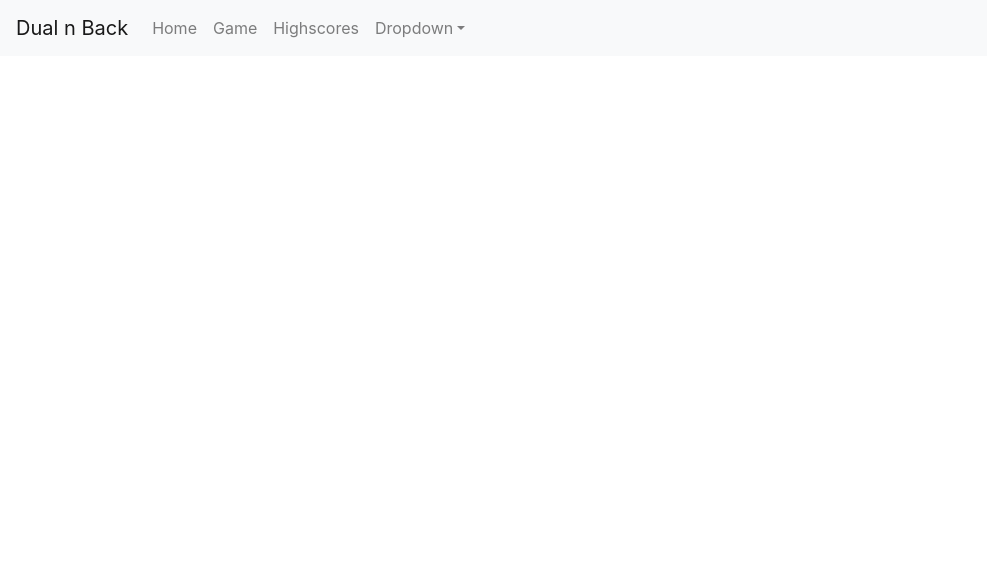
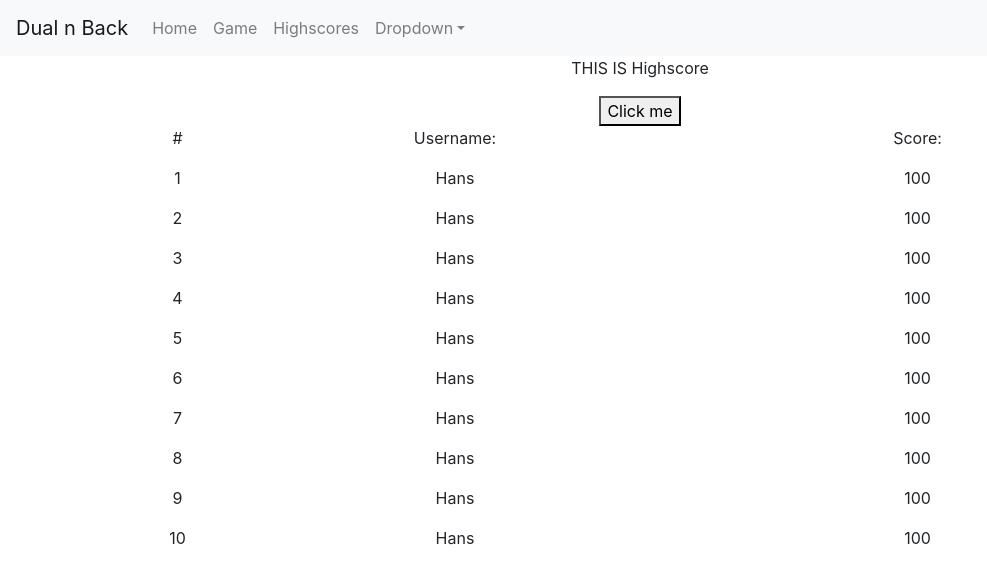
Before and after one commit to mathiasnielsen0/ITTWEB_Assignment3_Frontend, a React (Create React App) app in the folder dualnback_web3/: page /highscores in a window 1280 px wide. Shown: the top 584 px of the page, without its empty margins (0-987 px from the left). Built offline with nearby package versions, Linux system fonts and the light colour scheme.

Commit message:
highscore

```diff
--- a/dualnback_web3/src/App.css
+++ b/dualnback_web3/src/App.css
@@ -36,3 +36,13 @@
     transform: rotate(360deg);
   }
 }
+
+.animate{
+  transition: transform ease-in-out 0.3s 0s, translateY ease-in-out 0.3s ;
+}
+.scale-1{
+  transform: scale(1);
+}
+.scale-0{
+  transform: scale(0);
+}
--- /dev/null
+++ b/dualnback_web3/src/Components/ScoreCard.tsx
@@ -0,0 +1,65 @@
+import React, {RefObject} from "react";
+
+interface IProps {
+    username: string,
+    score: number,
+    index: number
+}
+
+interface IState {
+    firstMount: boolean
+    class: string
+}
+
+export default class ScoreCard extends React.Component<IProps, IState> {
+    divRef: RefObject<HTMLDivElement>;
+
+    constructor(props: IProps) {
+        super(props);
+        this.state = {
+            firstMount: true,
+            class: "scale-1"
+        };
+        this.divRef = React.createRef<HTMLDivElement>();
+    }
+
+    class: string = "";
+
+    componentDidMount(): void {
+        if (this.state.firstMount) {
+            this.setState({firstMount: false});
+            this.setState({class: "scale-0 h-0"});
+            setTimeout(() => {
+                requestAnimationFrame(() => {
+                    console.log("animating");
+                    this.setState({class: "scale-1 h-10"});
+                });
+            }, 10);
+
+        }
+    }
+
+    render() {
+        return (
+            <div className={"row relative animate " + this.state.class}>
+                <div className={"absolute col-12"}>
+                    <div className={"row"}>
+                        <div className={"col-2"}>
+                                {this.props.index}
+                        </div>
+                        <div className={"col-4"}>
+                            <p>
+                                {this.props.username}
+                            </p>
+                        </div>
+                        <div className={"col-6"}>
+                            <p>
+                                {this.props.score}
+                            </p>
+                        </div>
+                    </div>
+                </div>
+            </div>
+        )
+    }
+}
--- a/dualnback_web3/src/Pages/HighscoresPage.tsx
+++ b/dualnback_web3/src/Pages/HighscoresPage.tsx
@@ -1,4 +1,5 @@
-import React  from "react";
+import React from "react";
+import ScoreCard from "../Components/ScoreCard";
 
 
 interface IProps {
@@ -6,18 +7,64 @@ interface IProps {
 }
 
 interface IState {
-
+    scorecard:any[]
 }
 
 export default class HighscoresPage extends React.Component<IProps, IState> {
 
-    render(){
+    constructor(props: IProps) {
+        super(props);
+        this.state = {
+            scorecard : []
+        }
+    }
+
+    componentDidMount(): void {
+
+        for (let i = 0; i < 10; i++) {
+            this.sc[i] = <ScoreCard key={i} index={i+1} username={"Hans"} score={100}/>
+        }
+        this.setState({scorecard: this.sc});
+    }
+    sc: any = [];
+
+    addScore = () =>{
+        //this.sc.splice(2,0 , <ScoreCard key={this.sc.length+1} index={this.sc.length} username={"Hansel"} score={300} />);
+        this.sc[this.sc.length] = <ScoreCard key={this.sc.length+1} index={this.sc.length} username={"Hansel"} score={300} />
+        console.log(this.sc.length);
+        this.setState({scorecard: this.sc});
+    };
+
+    render() {
         return (
-            <div id="HighscoresWrapper">
+            <div id="HomepageWrapper">
+                <p>
+                    THIS IS Highscore
+                </p>
                 <div>
-                    THIS IS HIGHSCORES
+                    <button onClick={this.addScore}>Click me</button>
+                </div>
+                <div className={"container"}>
+                    <div className={"row"}>
+                        <div className={"col-2"}>
+                            #
+                        </div>
+                        <div className={"col-4"}>
+                            <p>
+                                Username:
+                            </p>
+                        </div>
+                        <div className={"col-6"}>
+                            <p>
+                                Score:
+                            </p>
+                        </div>
+                    </div>
+                    {this.state.scorecard.map((card: any) => {
+                        return card
+                    })}
                 </div>
             </div>
-      )
+        )
     }
 }
--- a/dualnback_web3/tsconfig.json
+++ b/dualnback_web3/tsconfig.json
@@ -1,6 +1,6 @@
 {
   "compilerOptions": {
-    "target": "es5",
+    "target": "es2017",
     "lib": [
       "dom",
       "dom.iterable",
```
Also changed, not shown: 1 other file (tests, documents, lock files or other folders).
